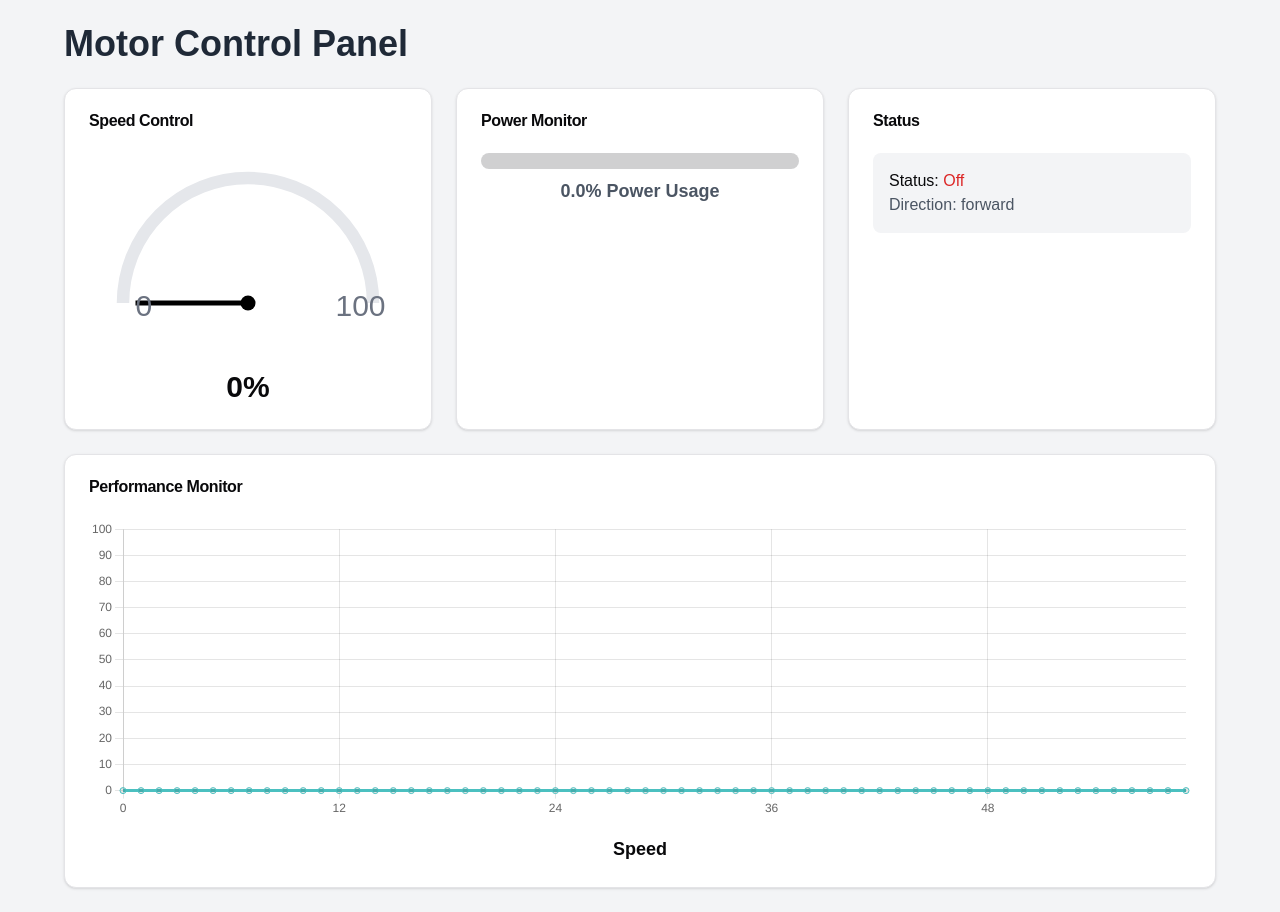
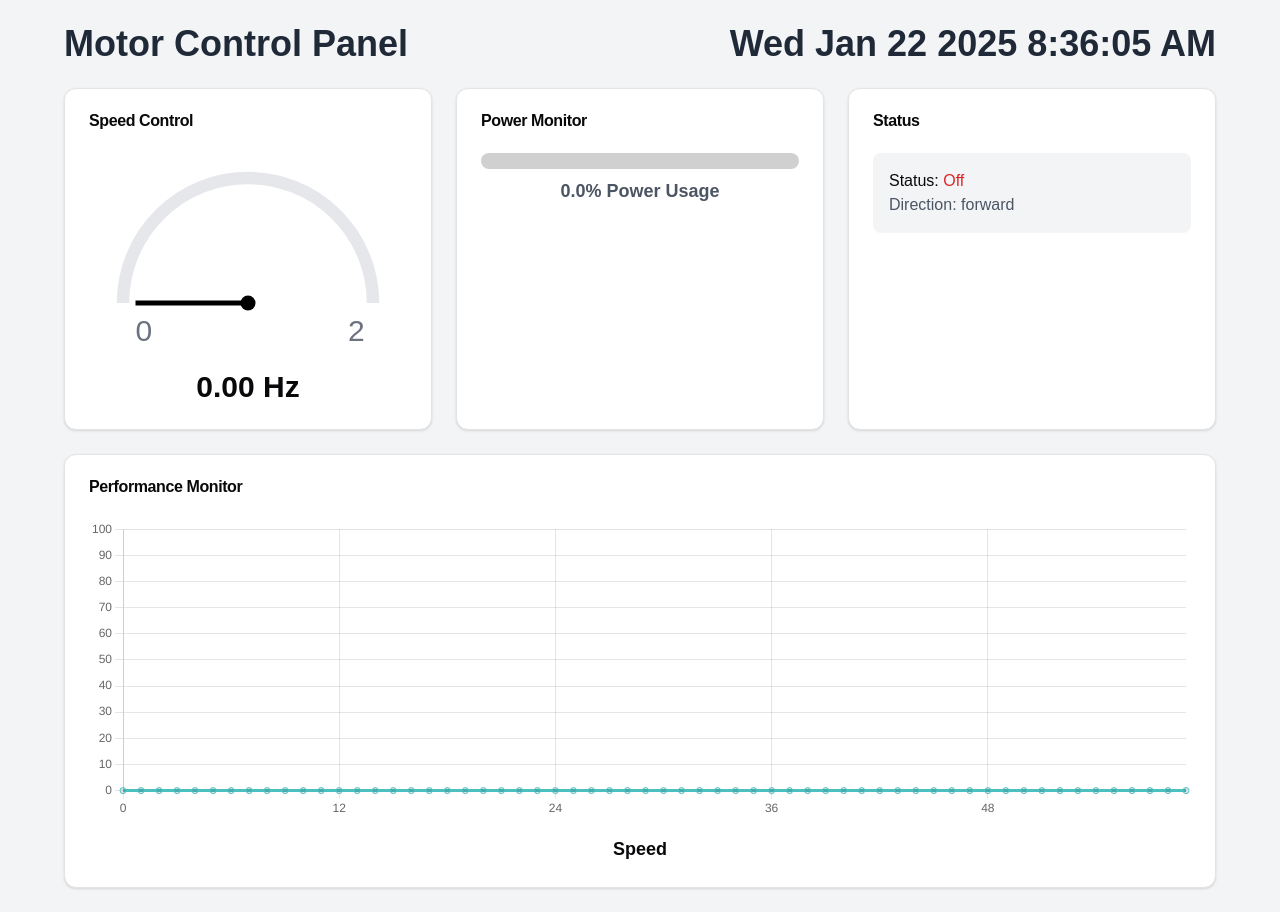
Before and after one commit to 0xzre/iiot-motor, a Next.js app: page / in a window 1280 px wide. Built offline with nearby package versions, Linux system fonts and the light colour scheme.

Commit message:
calendar

```diff
--- a/components/gauge.tsx
+++ b/components/gauge.tsx
@@ -7,6 +7,8 @@ interface GaugeProps {
   onChange: (value: number) => void;
 }
 
+const MAX_VALUE = 2;
+
 export function Gauge({ value, onChange }: GaugeProps) {
   const svgRef = useRef<SVGSVGElement>(null);
 
@@ -14,7 +16,7 @@ export function Gauge({ value, onChange }: GaugeProps) {
     const radius = 50;
     const centerX = 50;
     const centerY = 50;
-    const angle = (value / 100) * Math.PI;
+    const angle = (value / MAX_VALUE) * Math.PI;
     const startX = centerX - radius;
     const startY = centerY;
     const endX = centerX + radius * Math.cos(angle - Math.PI);
@@ -57,7 +59,8 @@ export function Gauge({ value, onChange }: GaugeProps) {
       <svg
         ref={svgRef}
         viewBox="-10 -10 120 80"
-        className="w-full cursor-pointer"
+        // className="w-full cursor-pointer"
+        className="w-full"
         // onMouseDown={handleInteraction}
         // onMouseMove={(e) => e.buttons === 1 && handleInteraction(e)}
         // onTouchStart={handleInteraction}
@@ -86,14 +89,14 @@ export function Gauge({ value, onChange }: GaugeProps) {
           strokeWidth="2"
         />
         <circle cx="50" cy="50" r="3" fill="black" />
-        <text x="5" y="55" className="text-xs fill-gray-500 select-none">
+        <text x="5" y="65" className="text-xs fill-gray-500 select-none">
           0
         </text>
-        <text x="85" y="55" className="text-xs fill-gray-500 select-none">
-          100
+        <text x="90" y="65" className="text-xs fill-gray-500 select-none">
+          {MAX_VALUE}
         </text>
       </svg>
-      <div className="mt-2 sm:mt-4 text-2xl sm:text-3xl font-bold">{Math.round(value)}%</div>
+      <div className="mt-2 sm:mt-4 text-2xl sm:text-3xl font-bold">{value.toFixed(2)} Hz</div>
     </div>
   );
 }
--- a/components/motor-control.tsx
+++ b/components/motor-control.tsx
@@ -1,64 +1,71 @@
-"use client"
+"use client";
 
-import { useState, useEffect, use } from "react"
-import { Card, CardContent, CardHeader, CardTitle } from "@/components/ui/card"
-import { Button } from "@/components/ui/button"
-import { Progress } from "@/components/ui/progress"
-import { Gauge } from "@/components/gauge"
-import { PowerChart } from "@/components/power-chart"
-import { Keypad } from "@/components/keypad"
-import { Toggle } from "@/components/toggle"
-import { SpeedInput } from "@/components/speed-input"
-import { MqttClient } from "mqtt"
+import { useState, useEffect, use } from "react";
+import { Card, CardContent, CardHeader, CardTitle } from "@/components/ui/card";
+import { Button } from "@/components/ui/button";
+import { Progress } from "@/components/ui/progress";
+import { Gauge } from "@/components/gauge";
+import { PowerChart } from "@/components/power-chart";
+import { Keypad } from "@/components/keypad";
+import { Toggle } from "@/components/toggle";
+import { SpeedInput } from "@/components/speed-input";
+import { MqttClient } from "mqtt";
 
 export default function MotorControl({ client }: { client: MqttClient }) {
-  const [power, setPower] = useState(0)
-  const [speed, setSpeed] = useState(0)
-  const [isOn, setIsOn] = useState(false)
-  const [direction, setDirection] = useState<"forward" | "reverse">("forward")
-  const [status, setStatus] = useState("Off")
-  // const [inputBuffer, setInputBuffer] = useState("")
+  const [power, setPower] = useState(0);
+  const [speed, setSpeed] = useState(0.0);
+  const [isOn, setIsOn] = useState(false);
+  const [direction, setDirection] = useState<"forward" | "reverse">("forward");
+  const [status, setStatus] = useState("Off");
+  const [time, setTime] = useState(new Date());
 
   // Simulate real-time updates
-  useEffect(() => {
-    if (isOn) {
-      const interval = setInterval(() => {
-        setPower((prev) => Math.min(100, prev + Math.random() * 5))
-      }, 1000)
-      return () => clearInterval(interval)
-    } else {
-      setPower(0)
-    }
-  }, [isOn])
+  // useEffect(() => {
+  //   if (isOn) {
+  //     const interval = setInterval(() => {
+  //       setPower((prev) => Math.min(100, prev + Math.random() * 5))
+  //     }, 1000)
+  //     return () => clearInterval(interval)
+  //   } else {
+  //     setPower(0)
+  //   }
+  // }, [isOn])
 
   useEffect(() => {
     client?.on("message", (topic, message) => {
-      console.log(`Received message: ${message.toString()} from topic: ${topic}`)
+      console.log(
+        `Received message: ${message.toString()} from topic: ${topic}`
+      );
       if (topic === "PLC_Motor") {
-        console.log(message.toString())
-        const data = JSON.parse(message.toString())
-        setSpeed(data.frequency/10)
-        setIsOn(data.power_status)
-        setDirection(data.rotation_direction ? "forward" : "reverse")
-        setStatus(data.digital_input == 0 ? "Off" : (data.digital_input == 1 ? "Manual" : "Auto"))
-        setPower(data.frequency/10)
+        console.log(message.toString());
+        const data = JSON.parse(message.toString());
+        setSpeed(data.frequency);
+        setIsOn(data.power_status);
+        setDirection(data.rotation_direction ? "forward" : "reverse");
+        setStatus(
+          data.digital_input == 0
+            ? "Off"
+            : data.digital_input == 1
+            ? "Manual"
+            : "Auto"
+        );
+        setPower(data.frequency);
       }
-    })
-  }, [client])
+    });
+  }, [client]);
 
   const handleSpeedChange = (newSpeed: number) => {
-    setSpeed(newSpeed)
+    setSpeed(newSpeed);
     // Here you would send the speed to the PLC
-    console.log("Sending speed to PLC:", newSpeed)
-  }
+    console.log("Sending speed to PLC:", newSpeed);
+  };
 
-  const togglePower = () => {
-    setIsOn(!isOn)
-    setStatus(isOn ? "Stopped" : "Running")
-    // Here you would send the power state to the PLC
-    console.log("Sending power state to PLC:", !isOn)
-  }
-
+  // const togglePower = () => {
+  //   setIsOn(!isOn)
+  //   setStatus(isOn ? "Stopped" : "Running")
+  //   // Here you would send the power state to the PLC
+  //   console.log("Sending power state to PLC:", !isOn)
+  // }
 
   // useEffect(() => {
   //   if (inputBuffer) {
@@ -67,11 +74,25 @@ export default function MotorControl({ client }: { client: MqttClient }) {
   //   }
   // }, [inputBuffer])
 
+  useEffect(() => {
+    const timer = setInterval(() => {
+      setTime(new Date());
+    }, 1000);
+
+    return () => clearInterval(timer);
+  }, []);
+
   return (
     <div className="min-h-screen bg-gray-100 p-4 sm:p-6">
       <div className="mx-auto max-w-6xl space-y-6">
-        <h1 className="text-2xl sm:text-3xl md:text-4xl font-bold text-gray-800">Motor Control Panel</h1>
-
+        <div className="flex justify-between items-center">
+          <h1 className="text-2xl sm:text-3xl md:text-4xl font-bold text-gray-800">
+            Motor Control Panel
+          </h1>
+          <div className="text-2xl sm:text-3xl md:text-4xl font-bold text-gray-800">
+            {time.toDateString()} {time.toLocaleTimeString()}
+          </div>
+        </div>
         <div className="grid gap-4 sm:gap-6 grid-cols-1 sm:grid-cols-2 lg:grid-cols-3">
           <Card className="col-span-1 sm:col-span-2 lg:col-span-1">
             <CardHeader>
@@ -95,7 +116,9 @@ export default function MotorControl({ client }: { client: MqttClient }) {
             </CardHeader>
             <CardContent>
               <Progress value={power} className="h-4" />
-              <p className="mt-2 text-center text-base sm:text-lg font-semibold text-gray-600">{power.toFixed(1)}% Power Usage</p>
+              <p className="mt-2 text-center text-base sm:text-lg font-semibold text-gray-600">
+                {power.toFixed(1)}% Power Usage
+              </p>
             </CardContent>
           </Card>
 
@@ -106,8 +129,19 @@ export default function MotorControl({ client }: { client: MqttClient }) {
             <CardContent className="space-y-4">
               {/* <Toggle checked={isOn} onCheckedChange={togglePower} /> */}
               <div className="rounded-lg bg-gray-100 p-4">
-                <p className="font-medium">Status: <span className={status == 'Off' ? "text-red-600" : "text-green-600"}>{status}</span></p>
-                <p className="font-medium text-gray-600">Direction: {direction}</p>
+                <p className="font-medium">
+                  Status:{" "}
+                  <span
+                    className={
+                      status == "Off" ? "text-red-600" : "text-green-600"
+                    }
+                  >
+                    {status}
+                  </span>
+                </p>
+                <p className="font-medium text-gray-600">
+                  Direction: {direction}
+                </p>
               </div>
             </CardContent>
           </Card>
@@ -136,5 +170,5 @@ export default function MotorControl({ client }: { client: MqttClient }) {
         </div>
       </div>
     </div>
-  )
+  );
 }
```
